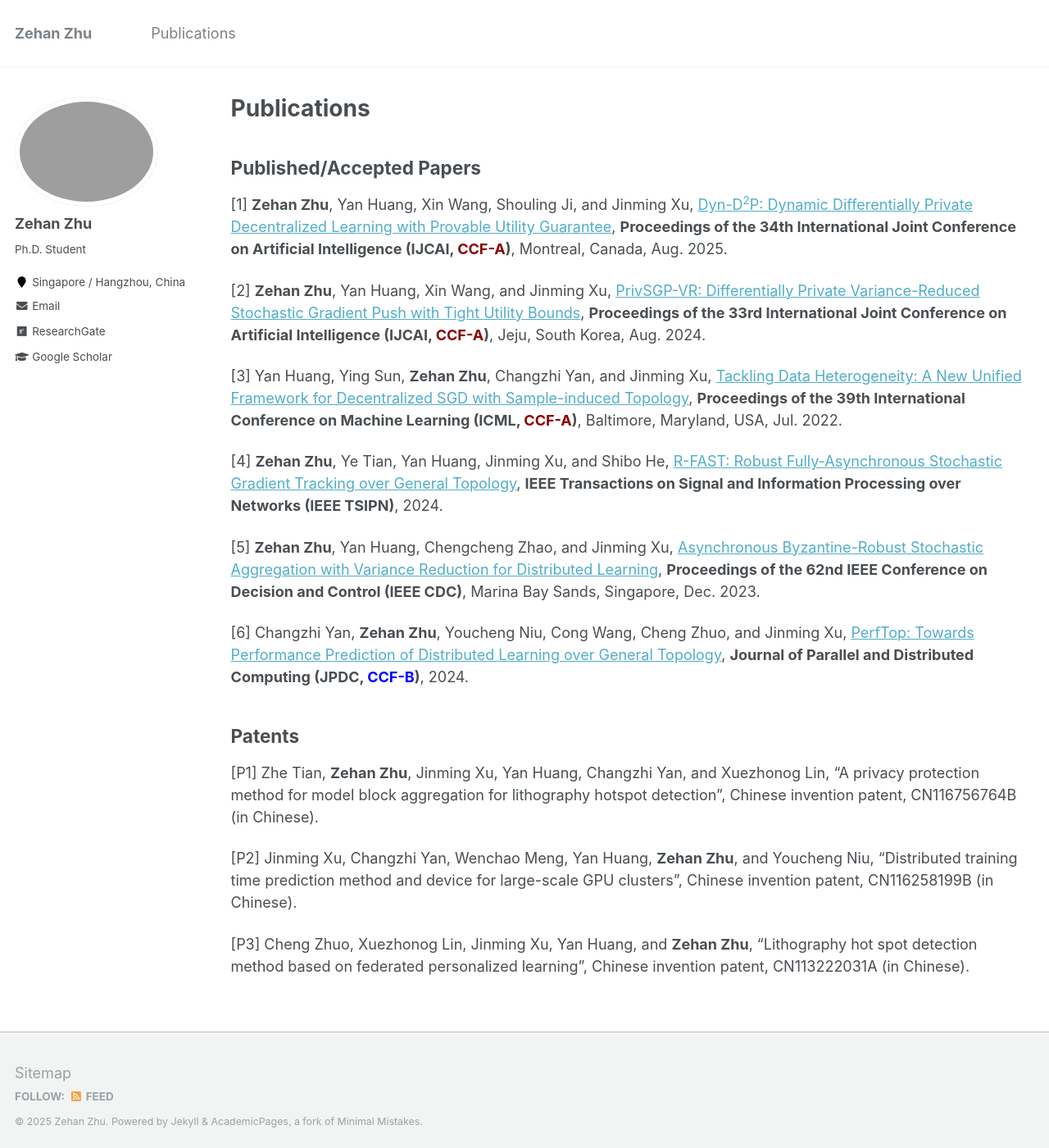
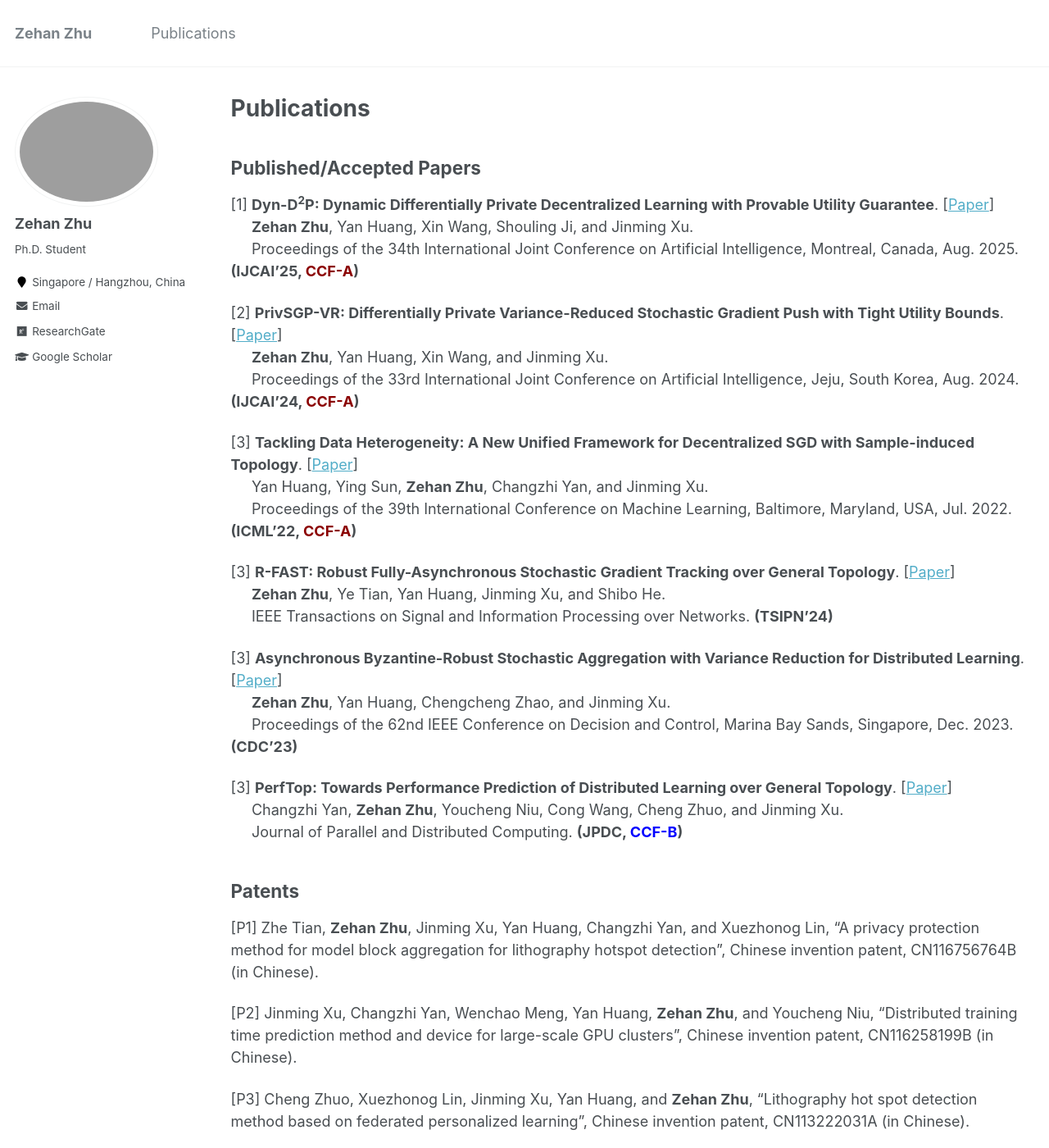
Before and after one commit to zehanzhu/zehanzhu.github.io, a Jekyll site: the page built from _pages/publications.md, in a window 1280 px wide and 1400 px high. Shown: the whole window at 82% size. Built offline with Jekyll 4.4.1, drawn with Linux system fonts in a browser that asks for light colours.

Commit message:
Update publications.md

```diff
--- a/_pages/publications.md
+++ b/_pages/publications.md
@@ -11,22 +11,29 @@ redirect_from:
 
 
 ## Published/Accepted Papers
-[1] **Zehan Zhu**, Yan Huang, Xin Wang, Shouling Ji, and Jinming Xu, [Dyn-D<sup>2</sup>P: Dynamic Differentially Private Decentralized Learning with Provable Utility Guarantee](), **Proceedings of the 34th International Joint Conference on Artificial Intelligence (IJCAI, <span style="color:#8B0000">CCF-A</span>)**, Montreal, Canada, Aug. 2025.
+[1] **Dyn-D<sup>2</sup>P: Dynamic Differentially Private Decentralized Learning with Provable Utility Guarantee**. [[Paper]()] <br>
+&nbsp;&nbsp;&nbsp;&nbsp; **Zehan Zhu**, Yan Huang, Xin Wang, Shouling Ji, and Jinming Xu. <br>
+&nbsp;&nbsp;&nbsp;&nbsp; Proceedings of the 34th International Joint Conference on Artificial Intelligence, Montreal, Canada, Aug. 2025. **(IJCAI'25, <span style="color:#8B0000">CCF-A</span>)**
 
-[2] **Zehan Zhu**, Yan Huang, Xin Wang, and Jinming Xu, [PrivSGP-VR: Differentially Private Variance-Reduced Stochastic Gradient Push with Tight Utility Bounds](https://www.ijcai.org/proceedings/2024/635), **Proceedings of the 33rd International Joint Conference on Artificial Intelligence (IJCAI, <span style="color:#8B0000">CCF-A</span>)**, Jeju, South Korea, Aug. 2024.
+[2] **PrivSGP-VR: Differentially Private Variance-Reduced Stochastic Gradient Push with Tight Utility Bounds**. [[Paper](https://www.ijcai.org/proceedings/2024/635)] <br>
+&nbsp;&nbsp;&nbsp;&nbsp; **Zehan Zhu**, Yan Huang, Xin Wang, and Jinming Xu. <br>
+&nbsp;&nbsp;&nbsp;&nbsp; Proceedings of the 33rd International Joint Conference on Artificial Intelligence, Jeju, South Korea, Aug. 2024. **(IJCAI'24, <span style="color:#8B0000">CCF-A</span>)**
 
-[3] Yan Huang, Ying Sun, **Zehan Zhu**, Changzhi Yan, and Jinming Xu, [Tackling Data Heterogeneity: A New Unified Framework for Decentralized SGD with Sample-induced Topology](https://proceedings.mlr.press/v162/huang22i.html), **Proceedings of the 39th International Conference on Machine Learning (ICML, <span style="color:#8B0000">CCF-A</span>)**, Baltimore, Maryland, USA, Jul. 2022.
+[3] **Tackling Data Heterogeneity: A New Unified Framework for Decentralized SGD with Sample-induced Topology**. [[Paper](https://proceedings.mlr.press/v162/huang22i.html)] <br>
+&nbsp;&nbsp;&nbsp;&nbsp; Yan Huang, Ying Sun, **Zehan Zhu**, Changzhi Yan, and Jinming Xu. <br>
+&nbsp;&nbsp;&nbsp;&nbsp; Proceedings of the 39th International Conference on Machine Learning, Baltimore, Maryland, USA, Jul. 2022. **(ICML'22, <span style="color:#8B0000">CCF-A</span>)**
 
-[4] **Zehan Zhu**, Ye Tian, Yan Huang, Jinming Xu, and Shibo He, [R-FAST: Robust Fully-Asynchronous Stochastic Gradient Tracking over General Topology](https://ieeexplore.ieee.org/abstract/document/10660468), **IEEE Transactions on Signal and Information Processing over Networks (IEEE TSIPN)**, 2024.
+[3] **R-FAST: Robust Fully-Asynchronous Stochastic Gradient Tracking over General Topology**. [[Paper](https://ieeexplore.ieee.org/abstract/document/10660468)] <br>
+&nbsp;&nbsp;&nbsp;&nbsp; **Zehan Zhu**, Ye Tian, Yan Huang, Jinming Xu, and Shibo He. <br>
+&nbsp;&nbsp;&nbsp;&nbsp; IEEE Transactions on Signal and Information Processing over Networks. **(TSIPN'24)**
 
-[5] **Zehan Zhu**, Yan Huang, Chengcheng Zhao, and Jinming Xu, [Asynchronous Byzantine-Robust Stochastic Aggregation with Variance Reduction for Distributed Learning](https://ieeexplore.ieee.org/abstract/document/10383346), **Proceedings of the 62nd IEEE Conference on Decision and Control (IEEE CDC)**, Marina Bay Sands, Singapore, Dec. 2023.
+[3] **Asynchronous Byzantine-Robust Stochastic Aggregation with Variance Reduction for Distributed Learning**. [[Paper](https://ieeexplore.ieee.org/abstract/document/10383346)] <br>
+&nbsp;&nbsp;&nbsp;&nbsp; **Zehan Zhu**, Yan Huang, Chengcheng Zhao, and Jinming Xu. <br>
+&nbsp;&nbsp;&nbsp;&nbsp; Proceedings of the 62nd IEEE Conference on Decision and Control, Marina Bay Sands, Singapore, Dec. 2023. **(CDC'23)**
 
-[6] Changzhi Yan, **Zehan Zhu**, Youcheng Niu, Cong Wang, Cheng Zhuo, and Jinming Xu, [PerfTop: Towards Performance Prediction of Distributed Learning over General Topology](https://www.sciencedirect.com/science/article/abs/pii/S0743731524000868), **Journal of Parallel and Distributed Computing (JPDC, <span style="color:blue; font-weight:bold">CCF-B</span>)**, 2024.
-
-
-
-
-
+[3] **PerfTop: Towards Performance Prediction of Distributed Learning over General Topology**. [[Paper](https://www.sciencedirect.com/science/article/abs/pii/S0743731524000868)] <br>
+&nbsp;&nbsp;&nbsp;&nbsp; Changzhi Yan, **Zehan Zhu**, Youcheng Niu, Cong Wang, Cheng Zhuo, and Jinming Xu. <br>
+&nbsp;&nbsp;&nbsp;&nbsp; Journal of Parallel and Distributed Computing. **(JPDC, <span style="color:blue; font-weight:bold">CCF-B</span>)**
 
 
 ## Patents
```
